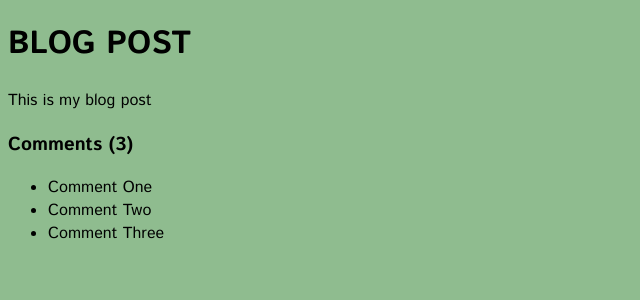
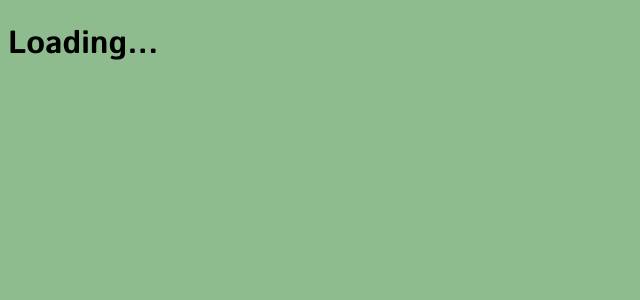
Before and after one commit to OybekKayumov/feedback-app, a React (Create React App) app: page / in a window 1280 px wide. Shown: the top 300 px of the page, without its empty margins (0-640 px from the left). Built offline with nearby package versions, Linux system fonts and the light colour scheme.

Commit message:
add condition: loading...

```diff
--- a/src/App.js
+++ b/src/App.js
@@ -7,6 +7,11 @@ function App() {
     {id: 2, text: 'Comment Two'},
     {id: 3, text: 'Comment Three'},
   ]
+
+  // condition
+  const loading = true
+
+  if (loading) return <h1>Loading...</h1>
 
   return (
     <div className="container">
```
